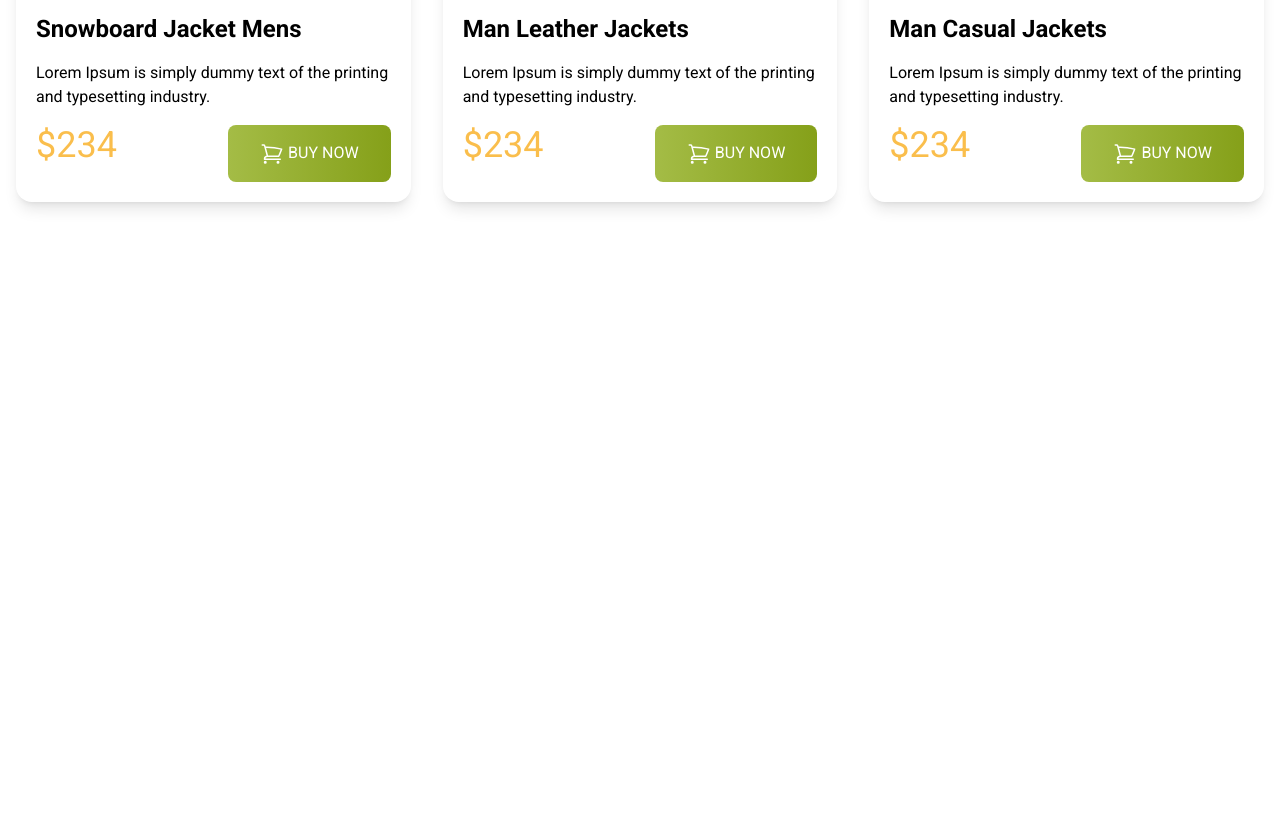
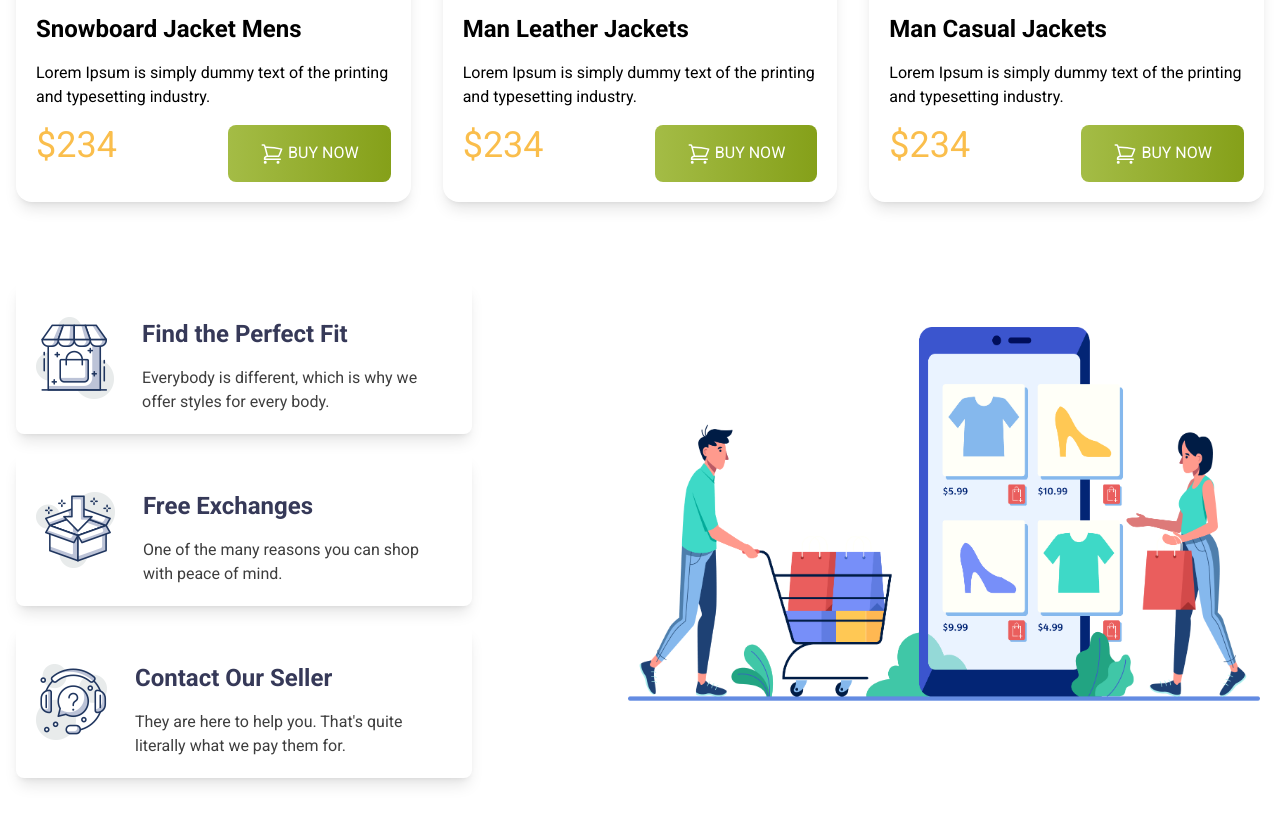
Before and after one commit to mdhasanshuvo/Penguin-Fashion-Website, a plain HTML site: page index.html in a window 1280 px wide. Shown: the part 1994-2818 px from the top of the page. Before the commit the page ends 2260 px from the top, so only its background shows below. Drawn offline with nearby package versions, Linux system fonts and the light colour scheme.

Commit message:
Footer added

```diff
--- a/index.html
+++ b/index.html
@@ -197,7 +197,37 @@
 
     </main>
 
-    <footer>
+    <footer class="max-w-7xl mx-auto flex flex-col-reverse lg:flex-row lg:justify-around lg:items-center mb-20">
+        <!-- text  -->
+        <div class="space-y-16 lg:space-y-5">
+            <div class="shadow-lg flex flex-col items-center text-center  m-4 rounded-lg p-5 lg:flex-row lg:text-start lg:gap-7 lg:w-3/4">
+                <img src="images/image 12.png" alt="">
+                <div>
+                    <h3 class="text-2xl text-[#363958] m-4 font-bold lg:ml-0">Find the Perfect Fit</h3>
+                    <p class="text-[#3E3E3E]">Everybody is different, which is why we
+                        offer styles for every body.</p>
+                </div>
+            </div>
+            <div  class="shadow-lg flex flex-col items-center text-center  m-4 rounded-lg p-5 lg:flex-row lg:text-start lg:gap-7 lg:w-3/4">
+                <img src="images/image 13.png" alt="">
+                <div>
+                    <h3 class="text-2xl text-[#363958] m-4 font-bold lg:ml-0">Free Exchanges</h3>
+                    <p class="text-[#3E3E3E]">One of the many reasons you can shop
+                        with peace of mind.</p>
+                </div>
+            </div>
+            <div class="shadow-lg flex flex-col items-center text-center  m-4 rounded-lg p-5 lg:flex-row lg:text-start lg:gap-7 lg:w-3/4">
+                <img src="images/image 14.png" alt="">
+                <div>
+                    <h3 class="text-2xl text-[#363958] m-4 font-bold lg:ml-0">Contact Our Seller</h3>
+                    <p class="text-[#3E3E3E]">They are here to help you. That's quite
+                        literally what we pay them for. </p>
+                </div>
+            </div>
+        </div>
+
+        <!-- image  -->
+         <img class="mb-8 m-4 p-1 lg:w-1/2 lg:h-1/2 " src="images/shopping.png" alt="">
 
     </footer>
 </body>
```
Also changed, not shown: images/image 12.png (added), images/image 13.png (added), images/image 14.png (added).
